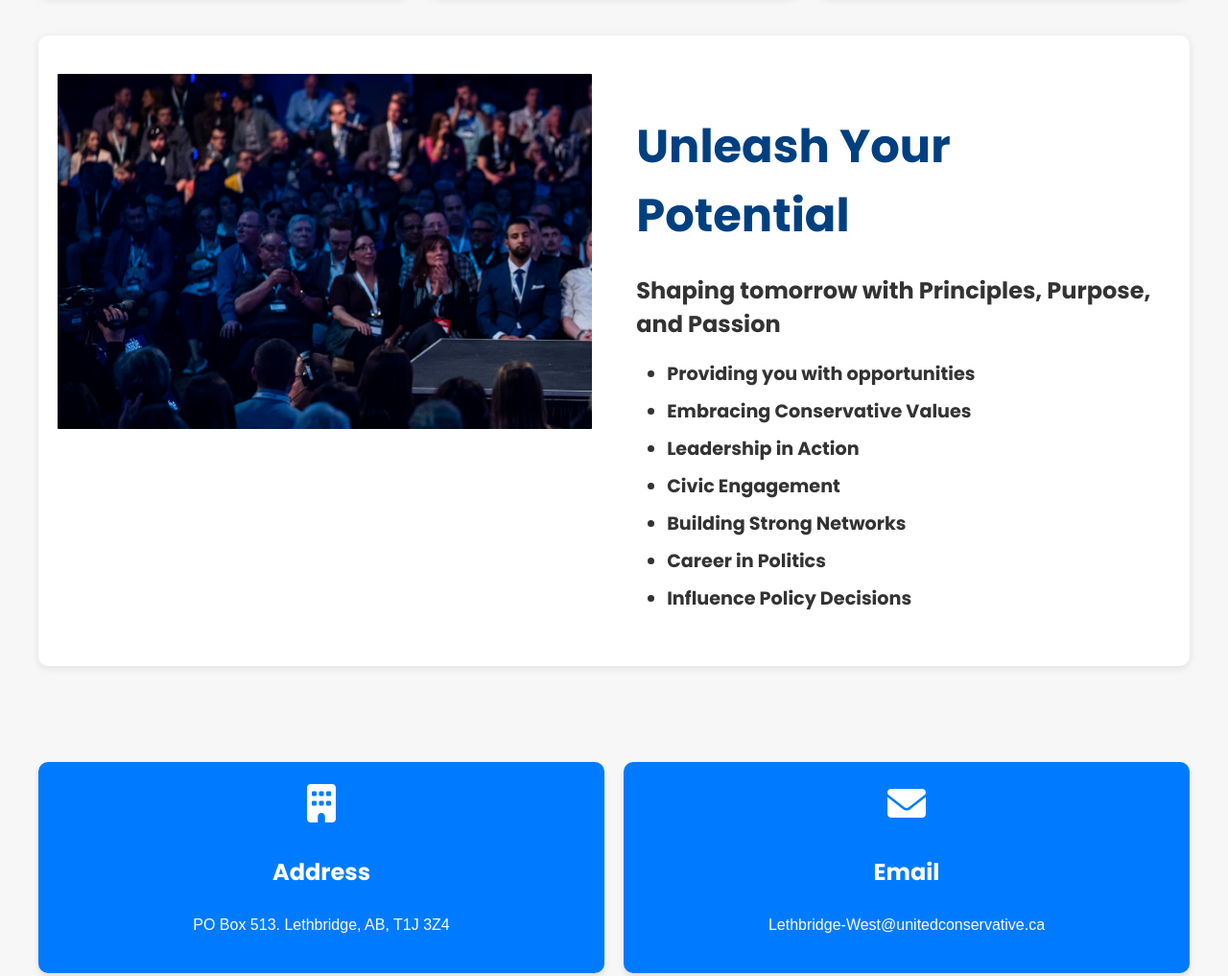
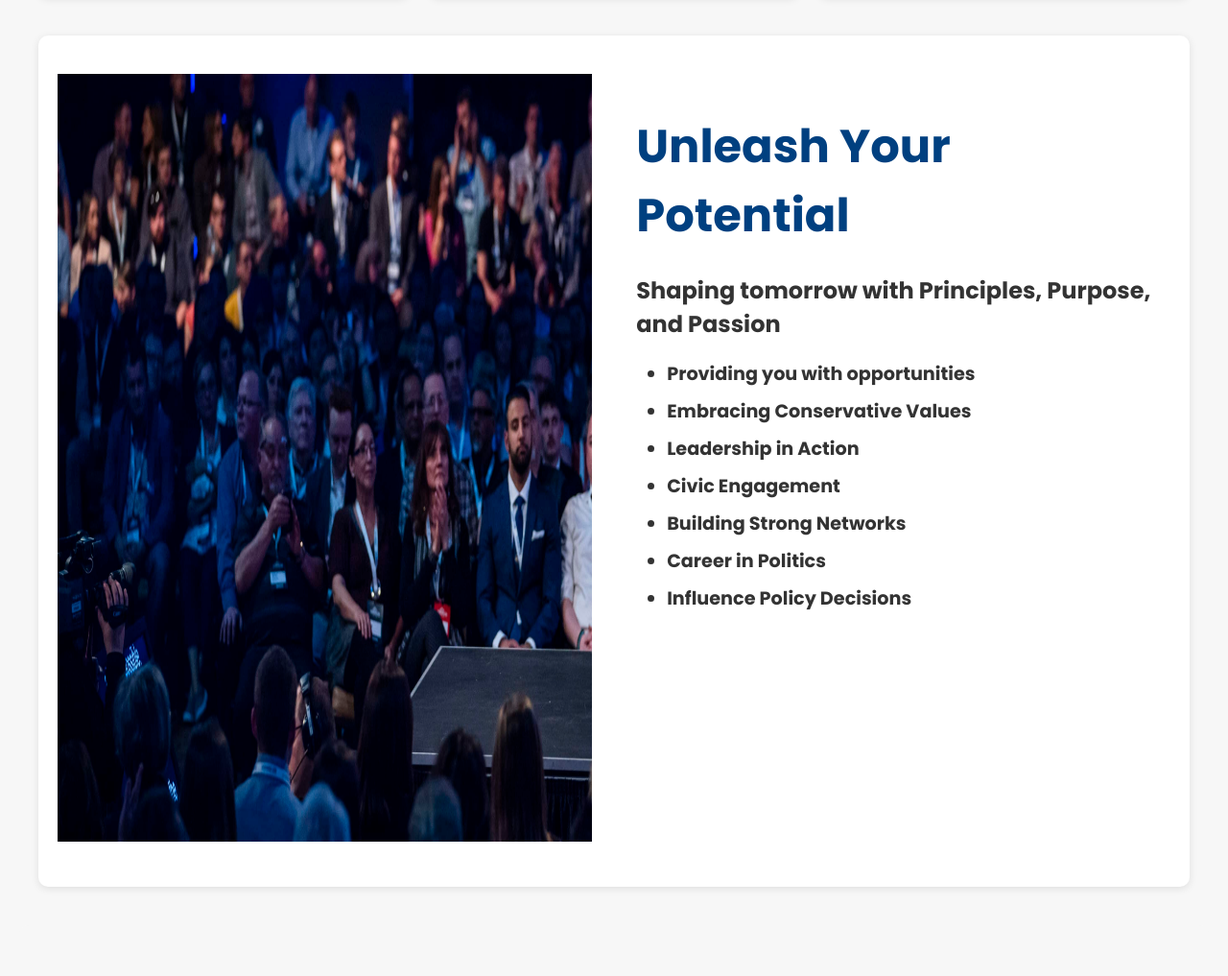
Before and after one commit to Mo-kham/UCP-SideC.github.io, a website: page youth.html in a window 1280 px wide. Shown: the part 1581-2598 px from the top of the page at 96% size. Drawn offline with Linux system fonts and the light colour scheme.

Commit message:
Update youth.css

```diff
--- a/css/youth.css
+++ b/css/youth.css
@@ -194,16 +194,17 @@
     margin-bottom: 20px;
 }
 
-.kids-image {
-  /* Fill container’s height while keeping aspect ratio */
-  height: 200%;
-  width: 100%;
-  object-fit: cover;
-    border-radius: 1px;
-    display: block;
-  display: block; /* Removes extra space below image in some cases */
-}
-
+.kids-image  {
+      height: 100vh; /* Adjust height (e.g., 100vh or a fixed pixel value like 700px) */
+      width: 100%;
+      overflow: hidden; /* Hides any overflow from the image */
+    }
+.kids-image img {
+      display: block;    /* Removes extra space below the image */
+      height: 100%;      /* Fills the container's height */
+      width: auto;       /* Maintains the aspect ratio */
+      object-fit: cover; /* Ensures the image covers the container area */
+    }
 .potential-col p {
     font-size: 1.5rem;
     margin-bottom: 20px;
```
